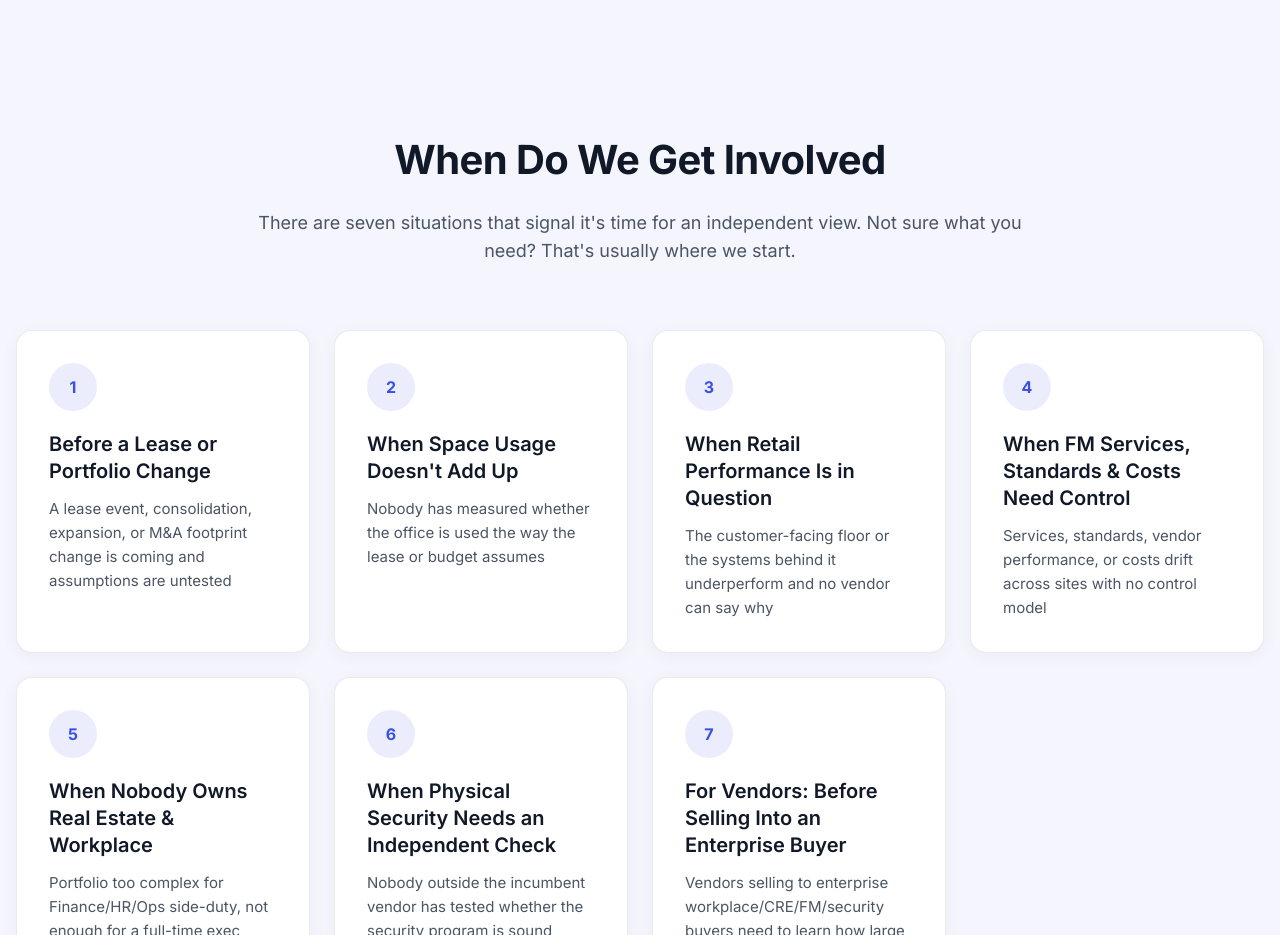
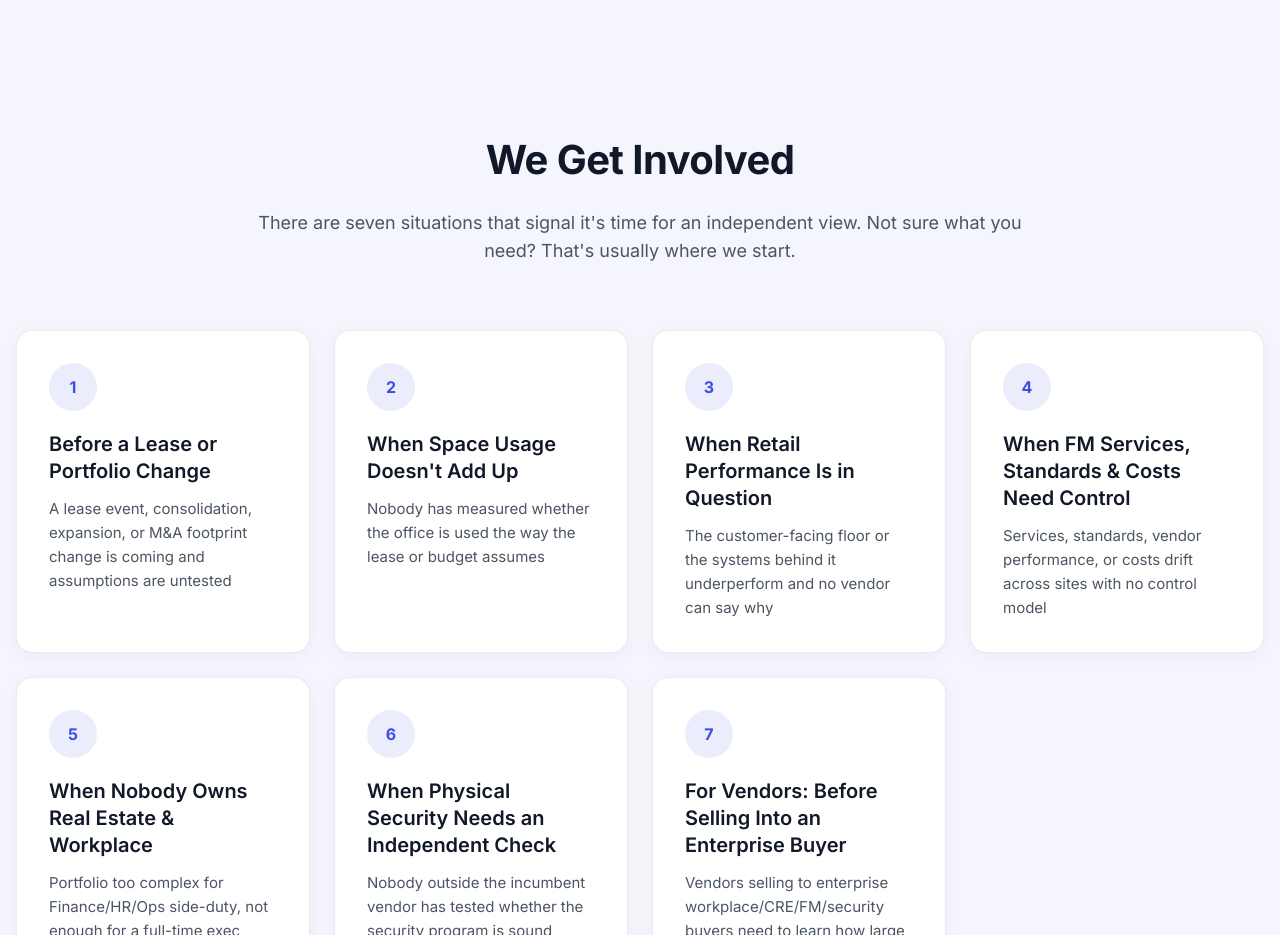
Before and after one commit to rizvisrm1-hue/am-masons, a Next.js app: page / in a window 1280 px wide. Shown: the part 1620-2555 px from the top of the page. Built offline with nearby package versions, Linux system fonts and the light colour scheme.

Commit message:
Update situations section heading to We Get Involved

```diff
--- a/src/app/page.tsx
+++ b/src/app/page.tsx
@@ -104,11 +104,11 @@ export default function Home() {
         </div>
       </section>
 
-      {/* When Do We Get Involved */}
+      {/* We Get Involved */}
       <section className="py-20 md:py-28 bg-transparent">
         <div className="container mx-auto px-4 max-w-7xl">
           <div className="text-center max-w-3xl mx-auto mb-16 slide-up">
-            <h2 className="section-header mb-6">When Do We Get Involved</h2>
+            <h2 className="section-header mb-6">We Get Involved</h2>
             <p className="subtitle">
               There are seven situations that signal it&apos;s time for an independent view. Not sure what you need? That&apos;s usually where we start.
             </p>
```
